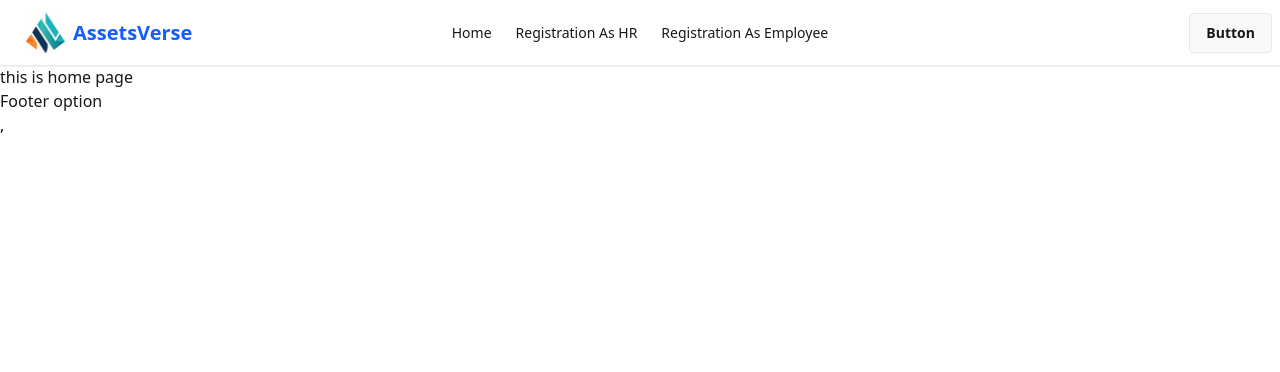
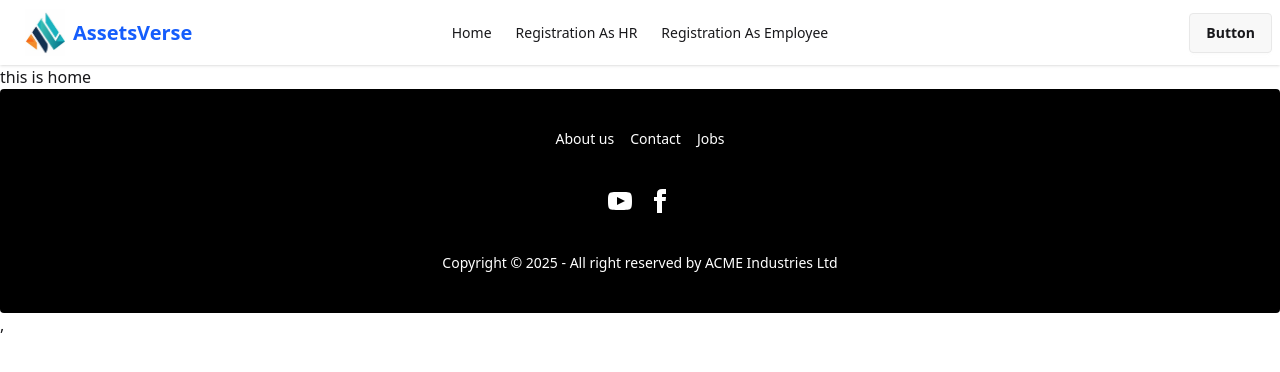
Before and after one commit to Sadeed978/AssetVerse-cleint, a React (Vite) app: page / in a window 1280 px wide. Shown: the top 372 px of the page. Built offline with nearby package versions, Linux system fonts and the light colour scheme.

Commit message:
added the register part

```diff
--- a/package.json
+++ b/package.json
@@ -14,6 +14,7 @@
     "firebase": "^12.6.0",
     "react": "^19.2.0",
     "react-dom": "^19.2.0",
+    "react-hook-form": "^7.68.0",
     "react-router": "^7.10.1",
     "react-router-dom": "^7.10.1",
     "tailwindcss": "^4.1.17"
--- a/src/Component/Footer.jsx
+++ b/src/Component/Footer.jsx
@@ -3,7 +3,44 @@ import React from 'react';
 const Footer = () => {
     return (
         <div>
-            Footer option
+            <footer className="footer footer-horizontal footer-center   rounded p-10 bg-black text-white">
+                <nav className="grid grid-flow-col gap-4">
+                    <a className="link link-hover">About us</a>
+                    <a className="link link-hover">Contact</a>
+                    <a className="link link-hover">Jobs</a>
+
+                </nav>
+                <nav>
+                    <div className="grid grid-flow-col gap-4">
+
+                        <a>
+                            <svg
+                                xmlns="http://www.w3.org/2000/svg"
+                                width="24"
+                                height="24"
+                                viewBox="0 0 24 24"
+                                className="fill-current">
+                                <path
+                                    d="M19.615 3.184c-3.604-.246-11.631-.245-15.23 0-3.897.266-4.356 2.62-4.385 8.816.029 6.185.484 8.549 4.385 8.816 3.6.245 11.626.246 15.23 0 3.897-.266 4.356-2.62 4.385-8.816-.029-6.185-.484-8.549-4.385-8.816zm-10.615 12.816v-8l8 3.993-8 4.007z"></path>
+                            </svg>
+                        </a>
+                        <a>
+                            <svg
+                                xmlns="http://www.w3.org/2000/svg"
+                                width="24"
+                                height="24"
+                                viewBox="0 0 24 24"
+                                className="fill-current">
+                                <path
+                                    d="M9 8h-3v4h3v12h5v-12h3.642l.358-4h-4v-1.667c0-.955.192-1.333 1.115-1.333h2.885v-5h-3.808c-3.596 0-5.192 1.583-5.192 4.615v3.385z"></path>
+                            </svg>
+                        </a>
+                    </div>
+                </nav>
+                <aside>
+                    <p>Copyright © {new Date().getFullYear()} - All right reserved by ACME Industries Ltd</p>
+                </aside>
+            </footer>
         </div>
     );
 };
--- a/src/Pages/ErrorPage.jsx
+++ b/src/Pages/ErrorPage.jsx
@@ -1,9 +1,10 @@
 import React from 'react';
-
+import imageError from '../assets/error-404.png';
 const ErrorPage = () => {
     return (
-        <div>
-            Error page option
+        <div className='flex flex-col justify-center items-center'>
+            <img src={imageError} alt="" />
+            <h1 className='text-5xl text-center mt-20'>404 - Page Not Found</h1>
         </div>
     );
 };
--- a/src/Pages/HRRegistration.jsx
+++ b/src/Pages/HRRegistration.jsx
@@ -1,8 +1,67 @@
-import React from 'react';
+import React, { use } from 'react';
+import { useForm } from 'react-hook-form';
+import AuthContext from '../contexts/AuthContexts';
+const HRRegistration = () => {
+    const {setUser ,createUser} = use(AuthContext);
+    const { register, handleSubmit } = useForm();
+    const handleRegistration = (data) => {
 
-const HRRegistration = () => {
+        createUser(data.email, data.password)
+        .then(result => {
+            const user = result.user;
+            console.log(user);
+            setUser(user);
+            const profile = {
+                displayName: data.name,
+                email: data.email,
+                companyName: data.companyName,
+                companyLogo: data.companyLogo,
+                password: data.password,
+            };
+            fetch('',{
+                method: 'POST',
+                headers:{
+                  'content-type':'application/json'
+                },
+                body:JSON.stringify(profile)
+              })
+                .then(res => res.json())
+                .then(data => {
+                  console.log('get the data', data)
+                })
+
+            })
+        .catch(error => console.error(error));
+      }
+
     return (
-        <div>
+        <div className="items-center  justify-center min-h-screen bg-gray-100 p-4">
+            <div className="card bg-base-100 w-full max-w-sm shrink-0 shadow-2xl mx-auto">
+                <div className="card-body">
+                    <form onSubmit={handleSubmit(handleRegistration)}>
+                        <fieldset className="fieldset">
+                            <label className="label">Name</label>
+                            <input type="text" {...register('name', { required: true })} className='input' placeholder="Name" />
+
+                            <label className="label">Company Name</label>
+                            <input type="text" {...register('companyName', { required: true })} className="input" placeholder="Company Name" />
+
+                            <label className="label">Company Logo URL</label>
+                            <input type="url" {...register('companyLogo')} className="input" placeholder="Image URL (ImgBB / Cloudinary)" />
+
+
+                            <label className="label">Company Email</label>
+                            <input type="email" {...register('email', { required: true })} className="input" placeholder="email@company.com" />
+
+
+                            <label className="label">Password</label>
+                            <input type="password" {...register('password', { required: true })} className="input" placeholder="Minimum 6 characters" />
+
+                            <button className="btn btn-neutral mt-4">Register</button>
+                        </fieldset>
+                    </form>
+                </div>
+            </div>
 
         </div>
     );
--- a/src/Pages/Home.jsx
+++ b/src/Pages/Home.jsx
@@ -1,9 +1,9 @@
 import React from 'react';
-import Logo from '../Component/Logo.jsx';
+
 const Home = () => {
     return (
         <div>
-            this is home page
+            this is home
         </div>
     );
 };
--- /dev/null
+++ b/src/contexts/AuthContexts.jsx
@@ -0,0 +1,3 @@
+import { createContext } from "react";
+const AuthContext =createContext(null);
+export default AuthContext;
--- /dev/null
+++ b/src/contexts/AuthProvider.jsx
@@ -0,0 +1,47 @@
+import{ GoogleAuthProvider } from "firebase/auth";
+import React , { useEffect, useState } from "react";
+import { createUserWithEmailAndPassword, signInWithEmailAndPassword } from "firebase/auth";
+import AuthContext from "./AuthContexts";
+import { auth } from "../firebase/firebase.init";
+
+
+const AuthProvider =({ children })=>{
+    const [user, setUser]=useState(null);
+    const [loading, setLoading]=useState(true);
+    const createUser=(email, password)=>{
+        setLoading(true);
+        return createUserWithEmailAndPassword(auth, email, password);
+    }
+
+    const signInUser=(email, password)=>{
+        setLoading(true);
+        return signInWithEmailAndPassword(auth, email, password);
+    }
+    const LogingOut=()=>{
+        setLoading(true);
+        return auth.signOut();
+    }
+
+    useEffect(()=>{
+        const unsubscribe=auth.onAuthStateChanged((currentUser)=>{
+            setUser(currentUser);
+            setLoading(false);
+        });
+        return()=>{
+            unsubscribe();
+        }
+    },[]);
+
+    const authInfo ={
+        user,
+        loading ,
+        LogingOut,
+        createUser,
+        signInUser,
+    };
+    return (
+        <AuthContext value={authInfo}>
+            {children} </AuthContext>
+    );
+};
+export default AuthProvider;
--- /dev/null
+++ b/src/privateRoute.jsx
@@ -0,0 +1,20 @@
+import React, { use } from 'react';
+import AuthContext from './contexts/AuthContexts';
+import { Navigate, useLocation } from 'react-router';
+
+const privateRoute = ({children}) => {
+    const location = useLocation();
+    const {user, loading}= use(AuthContext);
+    if(loading){
+        return <span className="loading loading-ball loading-lg"></span>;
+    }
+    if(!user){
+        return <Navigate to="/login" state={{from: location}} replace></Navigate>;
+    }
+    return (
+        children
+    ) ;
+
+};
+
+export default privateRoute;
```
Also changed, not shown: src/assets/error-404.png (added), 1 other file (tests, documents, lock files or other folders).
